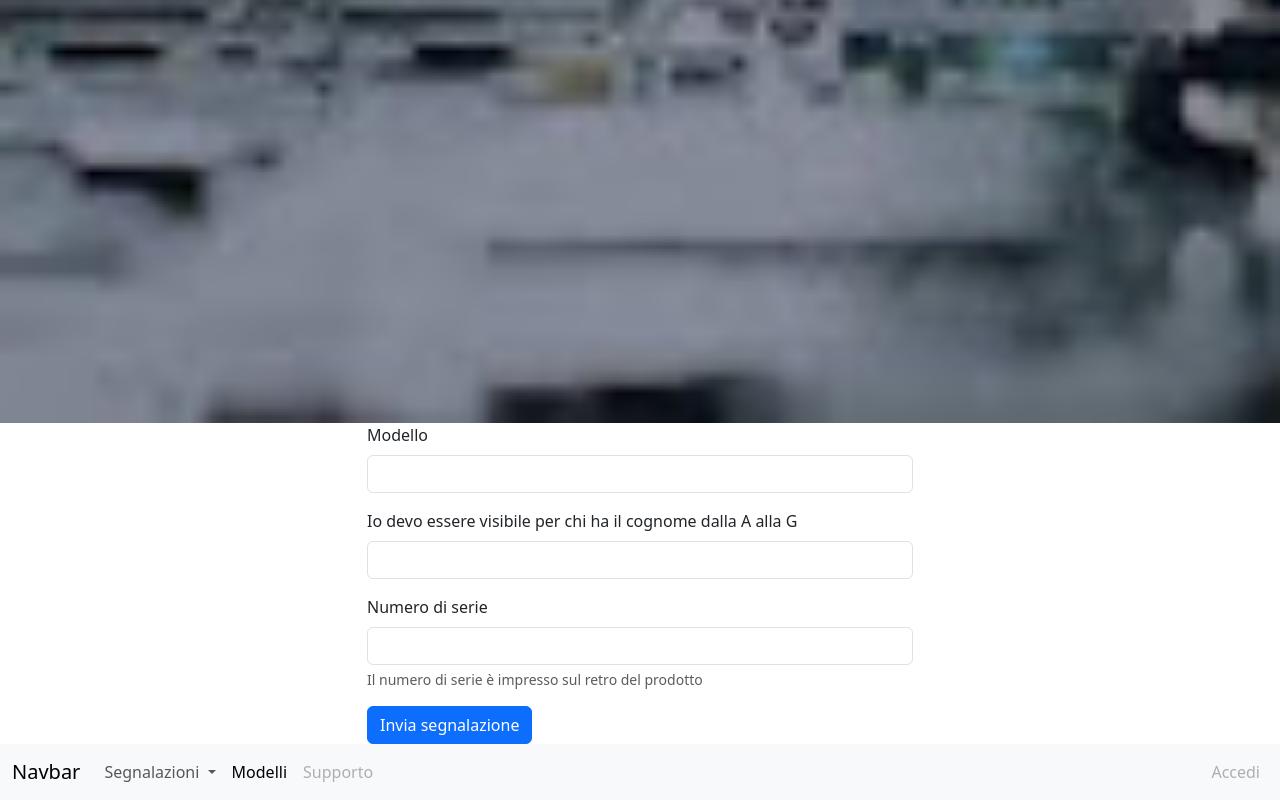
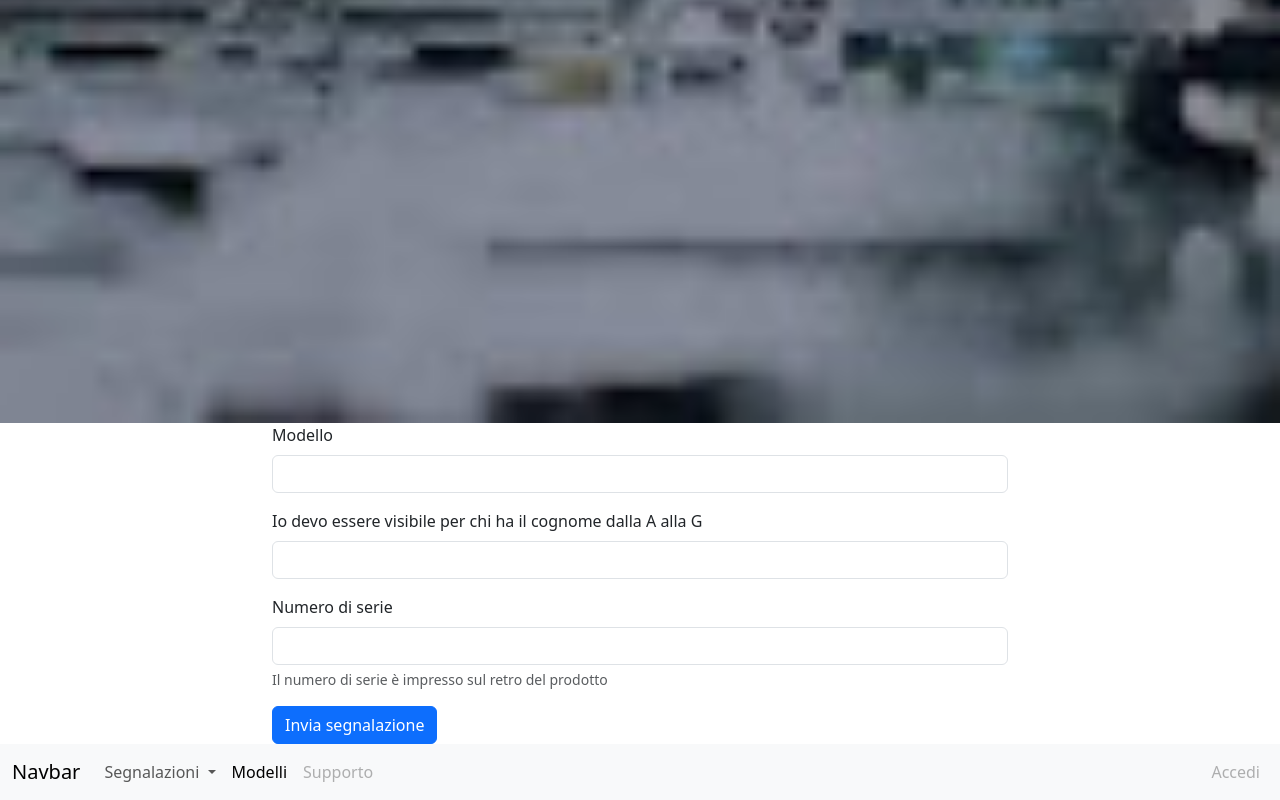
Before and after one commit to Plasma-Adry/Caccia-tesoro, a website: page VerificaBootstrap1.html in a window 1280 px wide. Shown: the part 430-1230 px from the top of the page. Drawn offline with nearby package versions, Linux system fonts and the light colour scheme.

Commit message:
Ingrandimento colonna con form

```diff
--- a/VerificaBootstrap1.html
+++ b/VerificaBootstrap1.html
@@ -13,7 +13,7 @@
   <div class="row">
     <div class="col">
     </div>
-    <div class="col-6">
+    <div class="col-8">
       <form>
   <div class="mb-3">
     <label for="exampleInputModel1" class="form-label">Modello</label>
```
